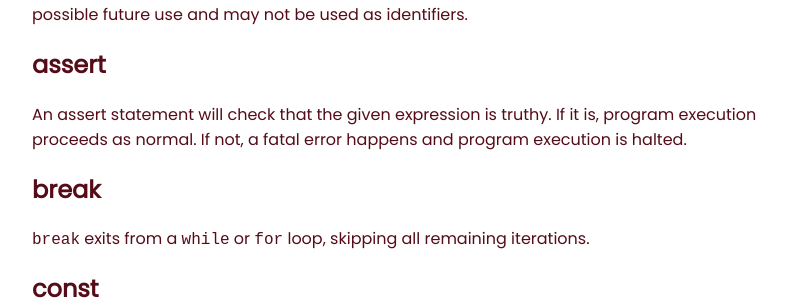
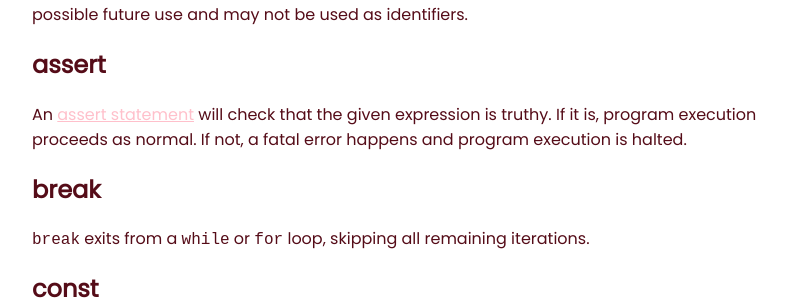
Before and after one commit to yasl-lang/docs, a Jekyll site: the page built from keywords.md, in a window 1280 px wide and 900 px high, scrolled down 531 px. Shown: the part 157-457 px from the top of the window, without its empty margins (233-1031 px from the left). Built offline with Jekyll 4.4.1, drawn with Linux system fonts in a browser that asks for light colours; our own code applies the rules of GitHub Pages for plain Markdown files; a script that is not in the unit is left out; part of the change alters nothing that is shown.

```diff
--- a/keywords.md
+++ b/keywords.md
@@ -25,7 +25,7 @@ YASL reserves the following keywords, which may not be used as identifiers:
 Additionally, the keywords `header`, `global`, `enum`, `yield`, `do`, `use`, `no`, `pure`, `consteval`, `constexpr`, `constfold`, `extern`, `struct`, `pragma`, `ifdef`, `elseifdef`, and `in` are reserved for possible future use and may not be used as identifiers.
 
 # assert
-An assert statement will check that the given expression is truthy. If it is, program execution proceeds as normal. If not, a fatal error happens and program execution is halted.
+An [assert statement](https://yasl-lang.github.io/docs/statements/assert) will check that the given expression is truthy. If it is, program execution proceeds as normal. If not, a fatal error happens and program execution is halted.
 
 # break
 `break` exits from a `while` or `for` loop, skipping all remaining iterations.
```
